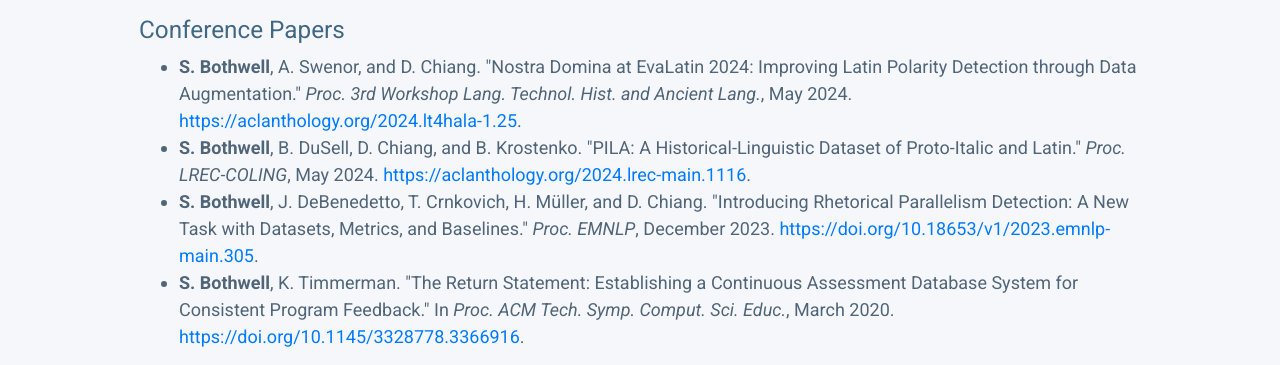
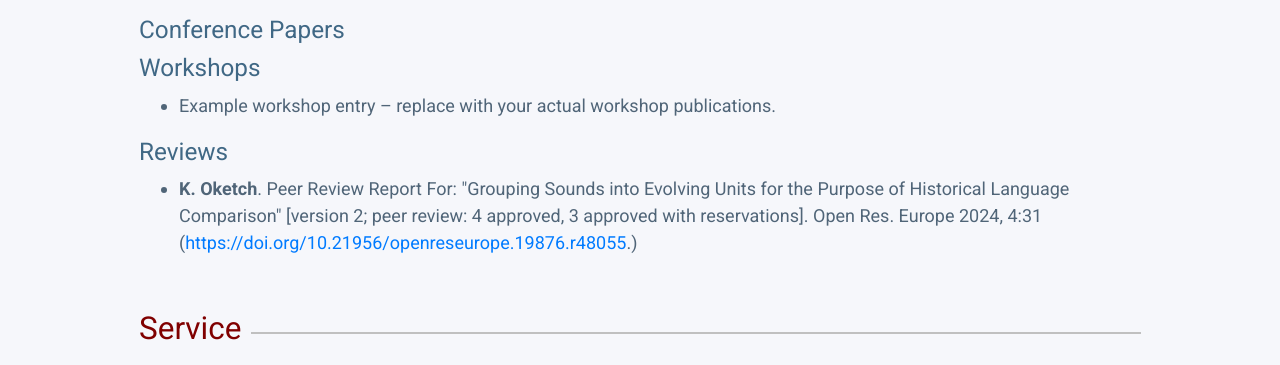
Before and after one commit to Kezy-Oketch/Kezy-Oketch.github.io, a plain HTML site: page research.html in a window 1280 px wide. Shown: the part 566-931 px from the top of the page. Drawn offline with nearby package versions, Linux system fonts and the light colour scheme.

Commit message:
Update research.html

```diff
--- a/research.html
+++ b/research.html
@@ -104,12 +104,12 @@
 
         <h4>Conference Papers</h4>
 
-        <ul class="publications-published">
+<!--         <ul class="publications-published">
           <li><b>S. Bothwell</b>, A. Swenor, and D. Chiang. "Nostra Domina at EvaLatin 2024: Improving Latin Polarity Detection through Data Augmentation." <i>Proc. 3rd Workshop Lang. Technol. Hist. and Ancient Lang.</i>, May 2024. <a href="https://aclanthology.org/2024.lt4hala-1.25">https://aclanthology.org/2024.lt4hala-1.25</a>.</li>
           <li><b>S. Bothwell</b>, B. DuSell, D. Chiang, and B. Krostenko. "PILA: A Historical-Linguistic Dataset of Proto-Italic and Latin." <i>Proc. LREC-COLING</i>, May 2024. <a href="https://aclanthology.org/2024.lrec-main.1116">https://aclanthology.org/2024.lrec-main.1116</a>.</li>
           <li><b>S. Bothwell</b>, J. DeBenedetto, T. Crnkovich, H. Müller, and D. Chiang. "Introducing Rhetorical Parallelism Detection: A New Task with Datasets, Metrics, and Baselines." <i>Proc. EMNLP</i>, December 2023. <a href="https://doi.org/10.18653/v1/2023.emnlp-main.305">https://doi.org/10.18653/v1/2023.emnlp-main.305</a>.</li>
           <li><b>S. Bothwell</b>, K. Timmerman. "The Return Statement: Establishing a Continuous Assessment Database System for Consistent Program Feedback." In <i>Proc. ACM Tech. Symp. Comput. Sci. Educ.</i>, March 2020. <a href="https://doi.org/10.1145/3328778.3366916">https://doi.org/10.1145/3328778.3366916</a>.</li>
-        </ul>
+        </ul> -->
 
 
             <!-- Workshops -->
```
